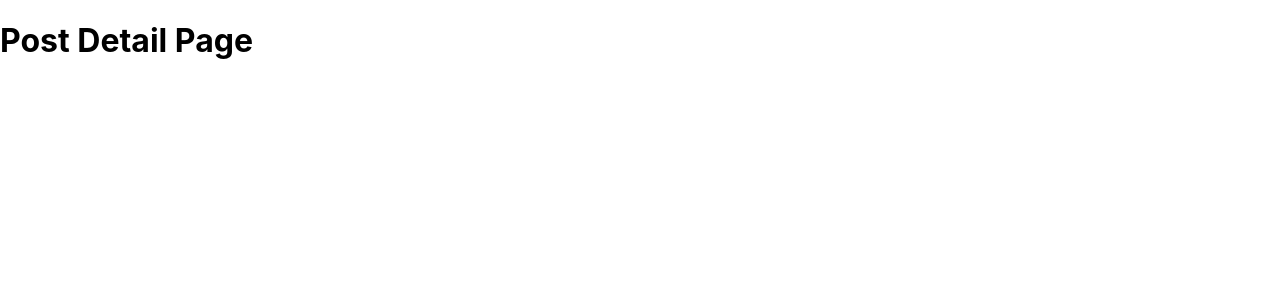
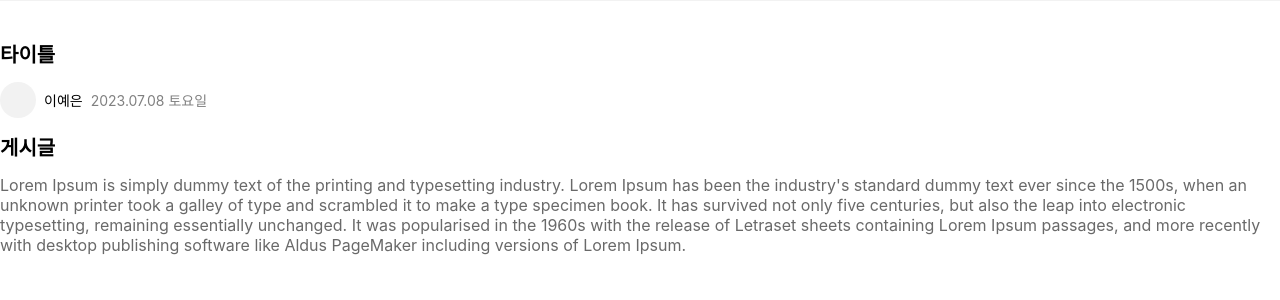
Before and after one commit to YeeunLee8245/Yeeun-Blog, a React (Create React App) app: page /posts/0 in a window 1280 px wide. Shown: the top 300 px of the page. Built offline with nearby package versions, Linux system fonts and the light colour scheme.

Commit message:
[구현] Header, Footer

```diff
--- /dev/null
+++ b/src/components/Footer.tsx
@@ -0,0 +1,12 @@
+import React from 'react';
+import { Link } from 'react-router-dom';
+
+export default function Footer() {
+  return (
+    <footer>
+      <Link to="/posts/new">글쓰기</Link>
+      <Link to="/posts">게시글</Link>
+      <Link to="/profile">프로필</Link>
+    </footer>
+  );
+}
--- /dev/null
+++ b/src/components/Header.tsx
@@ -0,0 +1,17 @@
+import React from 'react';
+import { Link } from 'react-router-dom';
+
+export default function Header() {
+  return (
+    <header className="header">
+      <Link to="/" className="header__logo">
+        React Blog
+      </Link>
+      <div>
+        <Link to="/posts/new">글쓰기</Link>
+        <Link to="/posts">게시글</Link>
+        <Link to="/profile">프로필</Link>
+      </div>
+    </header>
+  );
+}
--- /dev/null
+++ b/src/components/PostDetail.tsx
@@ -0,0 +1,30 @@
+import React from 'react';
+
+export default function PostDetail() {
+  return (
+    <>
+      <div className="post__defail">
+        <div className="post__box">
+          <div className="post__title">타이틀</div>
+          <div className="post__profile-box">
+            <div className="post__profile" />
+            <div className="post__author-name">이예은</div>
+            <div className="post__date">2023.07.08 토요일</div>
+          </div>
+          <div className="post__title">게시글</div>
+          <div className="post__text">
+            Lorem Ipsum is simply dummy text of the printing and typesetting
+            industry. Lorem Ipsum has been the industry's standard dummy text
+            ever since the 1500s, when an unknown printer took a galley of type
+            and scrambled it to make a type specimen book. It has survived not
+            only five centuries, but also the leap into electronic typesetting,
+            remaining essentially unchanged. It was popularised in the 1960s
+            with the release of Letraset sheets containing Lorem Ipsum passages,
+            and more recently with desktop publishing software like Aldus
+            PageMaker including versions of Lorem Ipsum.
+          </div>
+        </div>
+      </div>
+    </>
+  );
+}
--- a/src/index.css
+++ b/src/index.css
@@ -16,13 +16,20 @@
 header {
   display: flex;
   justify-content: space-between;
-  flex-direction: row-reverse;
+  /* flex-direction: row-reverse; */
   border-bottom: 1px solid #f2f2f2;
   padding: 10px 40px;
   min-height: 40px;
   /* 세로 가운데 정렬 */
   align-items: center;
 }
+
+header .header__logo {
+  color: black;
+  font-weight: 600;
+  font-size: 18px;
+}
+
 
 header a {
   margin: 0px 10px;
@@ -78,7 +85,7 @@
   font-weight: 600;
 }
 
-/* post list */
+/* Post list, Post detail */
 .post__list {
   /* view port 기준으로 90% */
   min-height: 90vh;
@@ -145,3 +152,39 @@
     }
   }
 }
+
+
+/* post detail  */
+/* .post__detail 안의 .post__title */
+.post__detail .post__title {
+  font-size: 36px;
+  line-height: 40px;
+}
+
+.post__detail .post__utils-box {
+  padding: 10px 0px;
+  border-top: 1px solid #f2f2f2;
+  border-bottom: 1px solid #f2f2f2;
+  flex-direction: row;
+}
+
+.post__detail .post__profile-box {
+  padding: 10px 0px;
+}
+
+.post__detail .post__text {
+  padding: 20px 0px;
+}
+
+.post__text--pre-wrap {
+  white-space: pre-wrap;
+}
+
+.post__category {
+  color: gray;
+  border: 1px solid lightgray;
+  background-color: #f2f2f2;
+  padding: 0px 4px;
+  border-radius: 10px;
+  font-size: 12px;
+}
--- a/src/pages/home/index.tsx
+++ b/src/pages/home/index.tsx
@@ -1,16 +1,11 @@
 import { Link } from 'react-router-dom';
+import Header from '../../components/Header';
+import Footer from '../../components/Footer';
 
 export default function Home() {
   return (
     <div>
-      <header>
-        <div>
-          {/* Link to: 해당 url로 이동(자식: 클릭대상 component) */}
-          <Link to="/posts/new">글쓰기</Link>
-          <Link to="/posts">게시글</Link>
-          <Link to="/profile">프로필</Link>
-        </div>
-      </header>
+      <Header />
       <div className="post__navigation">
         <div className="post__navigation--active">전체</div>
         <div>나의 글</div>
@@ -19,9 +14,9 @@
         {[...Array(10)].map((e, index) => (
           <div key={index} className="post__box">
             <Link to={`/posts/${index}`}>
-              <div key={index} className="post__profile-box">
+              <div className="post__profile-box">
                 <div className="post__profile" />
-                <div className="post__author-name">패스트캠퍼스</div>
+                <div className="post__author-name">이예은</div>
                 <div className="post__date">2023.07.08 토요일</div>
               </div>
               <div className="post__title">게시글 {index}</div>
@@ -45,11 +40,7 @@
           </div>
         ))}
       </div>
-      <footer>
-        <Link to="/posts/new">글쓰기</Link>
-        <Link to="/posts">게시글</Link>
-        <Link to="/profile">프로필</Link>
-      </footer>
+      <Footer />
     </div>
   );
 }
--- a/src/pages/posts/detail.tsx
+++ b/src/pages/posts/detail.tsx
@@ -1,3 +1,5 @@
-export default function PostDetail() {
-    return (<h1>Post Detail Page</h1>)
+import PostDetail from '../../components/PostDetail';
+
+export default function PostPage() {
+  return <PostDetail />;
 }
```
Also changed, not shown: src/components/Router.tsx (+10 -10 lines).
